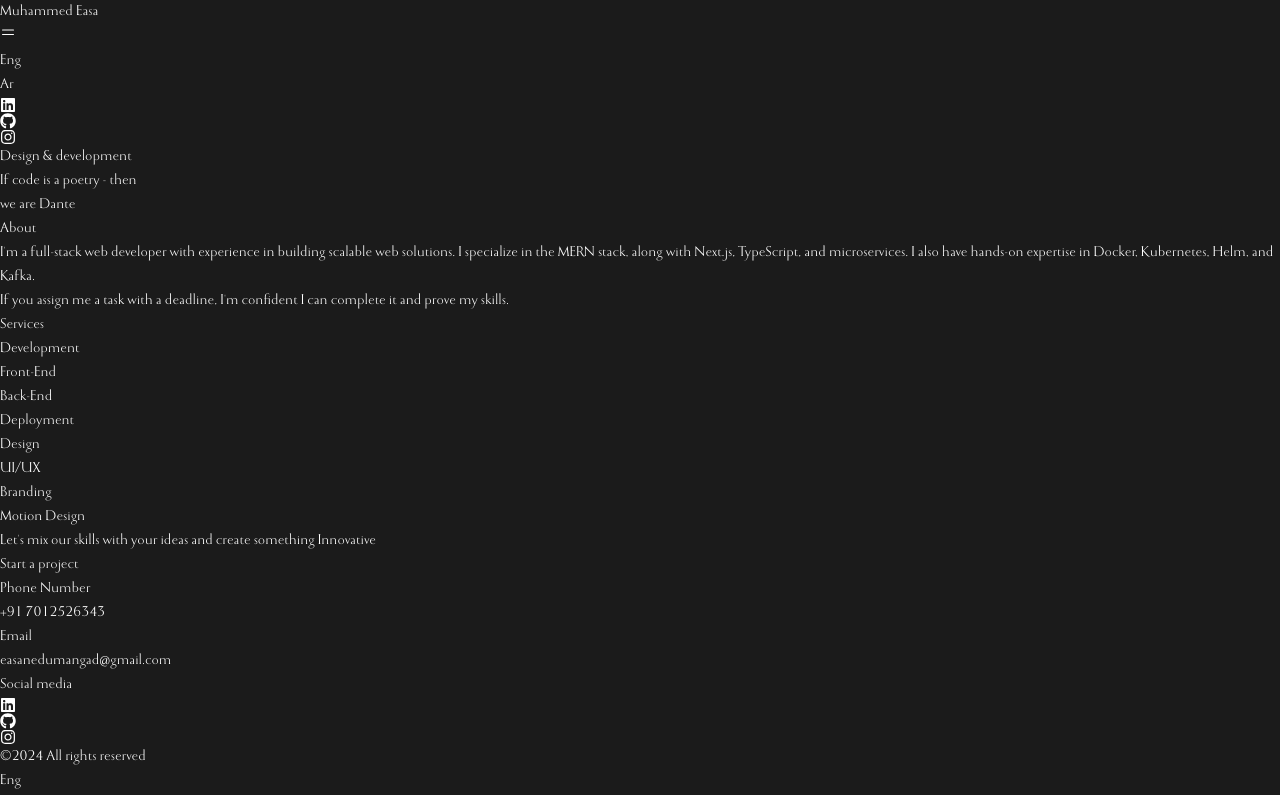
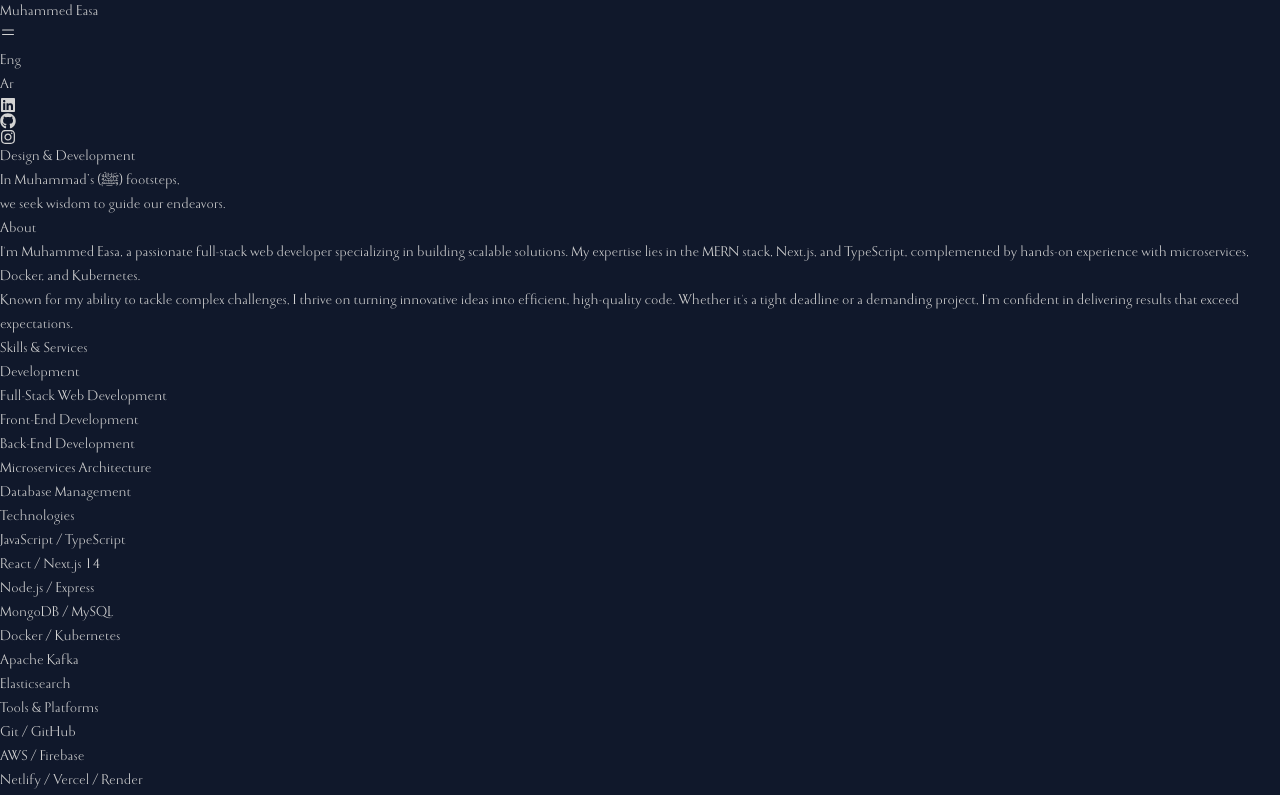
Before and after one commit to MuhammedEasa/Portfolio, a React (Vite) app: page / in a window 1280 px wide. Shown: the top 795 px of the page. Built offline with nearby package versions, Linux system fonts and the light colour scheme.

Commit message:
Added more skills and services, as well as an introduction.

```diff
--- a/src/App.jsx
+++ b/src/App.jsx
@@ -57,14 +57,14 @@
                 "_blank"
               )
             }
-            className="hover:text-orange-500 cursor-pointer"
+            className="hover:text-indigo-500 cursor-pointer"
           />
 
           <FaGithub
             onClick={() =>
               window.open("https://github.com/MuhammedEasa/", "_blank")
             }
-            className="hover:text-orange-500 cursor-pointer"
+            className="hover:text-indigo-500 cursor-pointer"
           />
 
           <FaInstagram
@@ -74,7 +74,7 @@
                 "_blank"
               )
             }
-            className="hover:text-orange-500 cursor-pointer"
+            className="hover:text-indigo-500 cursor-pointer"
           />
         </div>
       </div>
--- a/src/components/About.jsx
+++ b/src/components/About.jsx
@@ -1,38 +1,69 @@
-import PropTypes from 'prop-types';
+import PropTypes from "prop-types";
 
 const About = ({ id }) => {
   return (
-    <section id={id} className="h-screen relative snap-start panel">
+    <section id={id} className="min-h-screen relative snap-start panel overflow-y-auto py-20">
       <div className="shape absolute w-full h-[40vh] lg:h-[60vh] left-0 right-0 rotate-180"></div>
-      <div className="h-full w-full backdrop-blur-3xl flex flex-col justify-center p-4 lg:p-40">
-        <h1 className="text-5xl lg:text-8xl p-4 lg:p-20">About</h1>
-        <div className="w-full lg:w-96 self-center flex flex-col gap-4 lg:gap-6 opacity-50 font-sans text-sm lg:text-base">
+      <div className="relative w-full backdrop-blur-3xl flex flex-col justify-center p-4 sm:p-8 lg:p-20">
+        <h1 className="text-4xl sm:text-5xl lg:text-8xl p-4 sm:p-8 lg:p-20 text-center">About</h1>
+        <div className="w-full max-w-2xl mx-auto flex flex-col gap-4 lg:gap-6 font-sans text-sm sm:text-base text-white/60">
           <p>
-            I&apos;m a full-stack web developer with experience in building scalable
-            web solutions. I specialize in the MERN stack, along with Next.js,
-            TypeScript, and microservices. I also have hands-on expertise in
-            Docker, Kubernetes, Helm, and Kafka.
+            I&apos;m Muhammed Easa, a passionate full-stack web developer
+            specializing in building scalable solutions. My expertise lies in
+            the MERN stack, Next.js, and TypeScript, complemented by hands-on
+            experience with microservices, Docker, and Kubernetes.
           </p>
           <p>
-            If you assign me a task with a deadline, I&apos;m confident I can
-            complete it and prove my skills.
+            Known for my ability to tackle complex challenges, I thrive on
+            turning innovative ideas into efficient, high-quality code. Whether
+            it&apos;s a tight deadline or a demanding project, I&apos;m confident in
+            delivering results that exceed expectations.
           </p>
         </div>
-        <div className="px-4 lg:px-10 py-8 lg:py-20">
-          <div className="flex flex-col lg:flex-row items-start lg:items-center justify-around gap-8 lg:gap-40">
-            <h1 className="text-3xl lg:text-5xl">Services</h1>
-            <ul className="space-y-2">
-              <p className="font-bold">Development</p>
-              <li className="opacity-60">Front-End</li>
-              <li className="opacity-60">Back-End</li>
-              <li className="opacity-60">Deployment</li>
-            </ul>
-            <ul className="space-y-2">
-              <p className="font-bold">Design</p>
-              <li className="opacity-60">UI/UX</li>
-              <li className="opacity-60">Branding</li>
-              <li className="opacity-60">Motion Design</li>
-            </ul>
+        <div className="mt-12 sm:mt-16 lg:mt-20">
+          <div className="flex flex-col items-center gap-8 lg:gap-12">
+            <h2 className="text-2xl sm:text-3xl lg:text-5xl text-center">Skills & Services</h2>
+            <div className="grid grid-cols-1 sm:grid-cols-2 lg:grid-cols-3 gap-8 w-full max-w-4xl">
+              <SkillCategory title="Development" skills={[
+                "Full-Stack Web Development",
+                "Front-End Development",
+                "Back-End Development",
+                "Microservices Architecture",
+                "Database Management"
+              ]} />
+              <SkillCategory title="Technologies" skills={[
+                "JavaScript / TypeScript",
+                "React / Next.js 14",
+                "Node.js / Express",
+                "MongoDB / MySQL",
+                "Docker / Kubernetes",
+                "Apache Kafka",
+                "Elasticsearch"
+              ]} />
+              <SkillCategory title="Tools & Platforms" skills={[
+                "Git / GitHub",
+                "AWS / Firebase",
+                "Netlify / Vercel / Render",
+                "Figma (UI/UX Design)"
+              ]} />
+              <SkillCategory title="Frontend Specialties" skills={[
+                "GSAP (Animation)",
+                "Responsive Web Design",
+                "Performance Optimization",
+                "TailwindCSS"
+              ]} />
+              <SkillCategory title="Architecture & Design" skills={[
+                "Clean Architecture",
+                "MVC Architecture",
+                "RESTful API Design",
+                "Microservices Design"
+              ]} />
+              <SkillCategory title="Other Experience" skills={[
+                "Angular",
+                "Java",
+                "C"
+              ]} />
+            </div>
           </div>
         </div>
       </div>
@@ -40,6 +71,20 @@
   );
 };
 
+const SkillCategory = ({ title, skills }) => (
+  <ul className="space-y-2">
+    <p className="font-bold text-lg sm:text-xl mb-3">{title}</p>
+    {skills.map((skill, index) => (
+      <li key={index} className="opacity-60 text-sm sm:text-base">{skill}</li>
+    ))}
+  </ul>
+);
+
+SkillCategory.propTypes = {
+  title: PropTypes.string.isRequired,
+  skills: PropTypes.arrayOf(PropTypes.string).isRequired,
+};
+
 About.propTypes = {
   id: PropTypes.string.isRequired,
 };
--- a/src/components/Contact.jsx
+++ b/src/components/Contact.jsx
@@ -33,14 +33,14 @@
                   "_blank"
                 )
               }
-              className="hover:text-orange-500 cursor-pointer"
+              className="hover:text-indigo-500 cursor-pointer"
             />
 
             <FaGithub
               onClick={() =>
                 window.open("https://github.com/MuhammedEasa/", "_blank")
               }
-              className="hover:text-orange-500 cursor-pointer"
+              className="hover:text-indigo-500 cursor-pointer"
             />
 
             <FaInstagram
@@ -50,7 +50,7 @@
                   "_blank"
                 )
               }
-              className="hover:text-orange-500 cursor-pointer"
+              className="hover:text-indigo-500 cursor-pointer"
             />
           </div>
         </div>
--- a/src/components/Hero.jsx
+++ b/src/components/Hero.jsx
@@ -1,4 +1,4 @@
-import PropTypes from 'prop-types';
+import PropTypes from "prop-types";
 
 const Hero = ({ id }) => {
   return (
@@ -6,9 +6,13 @@
       <div className="shape w-full lg:w-[40rem] h-[15rem] lg:h-[25rem] -rotate-45 top-20 lg:top-40 right-0 lg:right-40 absolute"></div>
       <div className="px-4 lg:px-40 h-full backdrop-blur-3xl">
         <div className="px-4 lg:px-20 h-full flex flex-col justify-center gap-1">
-          <span className="opacity-50 text-base lg:text-xl">Design & development</span>
+          <span className="opacity-50 text-base lg:text-xl">
+            Design & Development
+          </span>
           <h1 className="text-4xl lg:text-7xl">
-            If code is a poetry - then <br className="hidden lg:block" /> we are Dante
+          In Muhammad’s (ﷺ) footsteps, <br className="hidden lg:block" />
+          we seek wisdom to guide our endeavors.
+
           </h1>
         </div>
       </div>
--- a/src/index.css
+++ b/src/index.css
@@ -14,8 +14,8 @@
 
   body {
     font-family: "emporia", sans-serif;
-    background-color: #1b1b1b;
-    color: white;
+    background-color: #10182b;
+    color: #d3d3d3;
   }
 
   ::-webkit-scrollbar {
@@ -33,16 +33,19 @@
 
   .shape {
     background: linear-gradient(
-      rgba(238, 0, 0, 1) 0%,
-      rgba(238, 163, 0, 1) 76%,
-      rgba(252, 252, 252, 1) 100%
+      rgba(75, 0, 130, 1) 0%,
+      rgba(138, 43, 226, 1) 76%,
+      rgba(240, 240, 240, 1) 100%
     );
     border-radius: 25rem 25rem 0 0;
     opacity: 0.7;
   }
 
   .glass-btn {
-    background: linear-gradient(rgba(255,255,255,0.1), rgba(255,255,255,0));
+    background: linear-gradient(
+      rgba(255, 255, 255, 0.1),
+      rgba(255, 255, 255, 0)
+    );
     box-shadow: 0 4px 30px rgba(0, 0, 0, 0.1);
     backdrop-filter: blur(14px);
   }
```
Also changed, not shown: src/components/Nav.jsx (+5 -2 lines).
